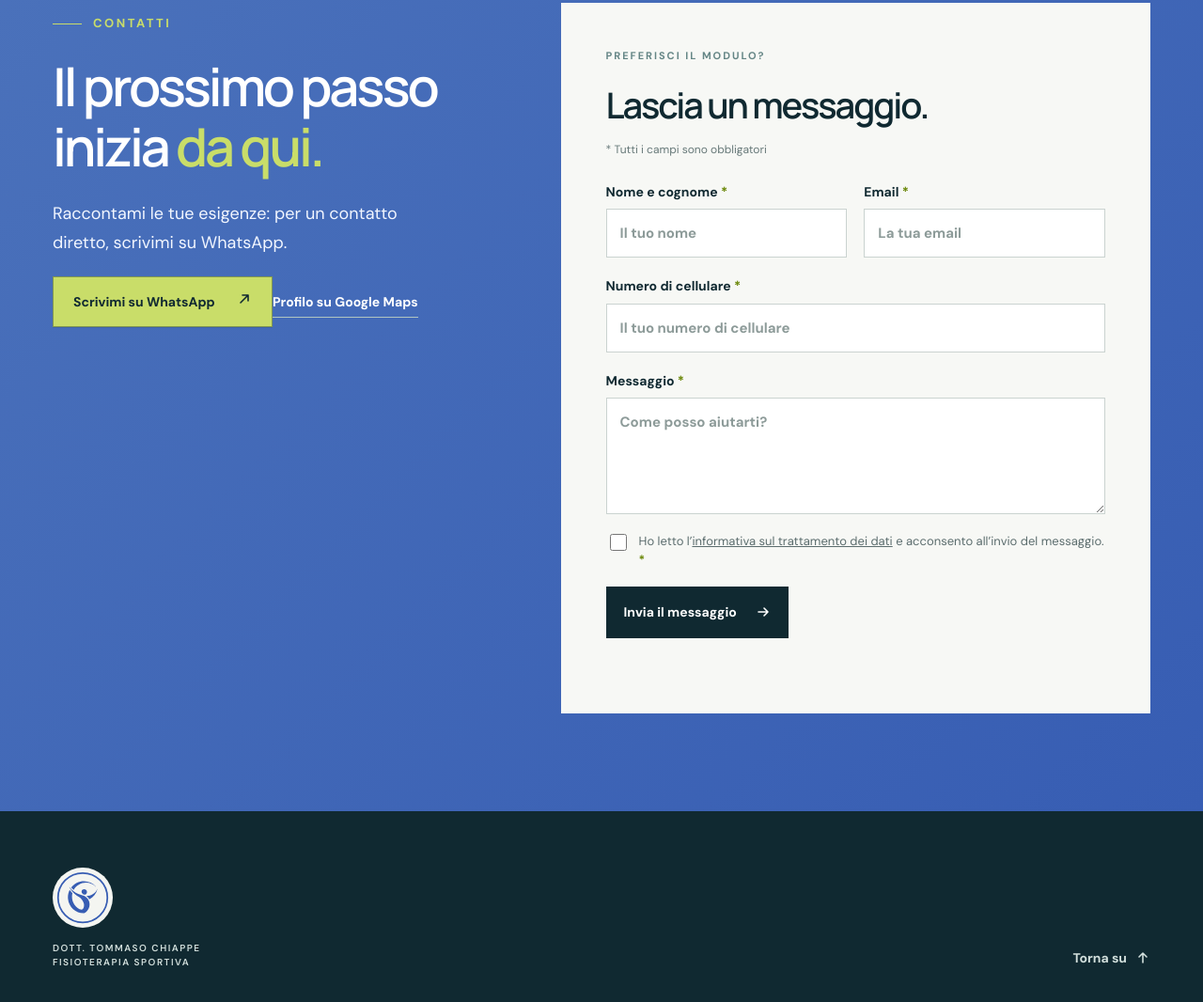
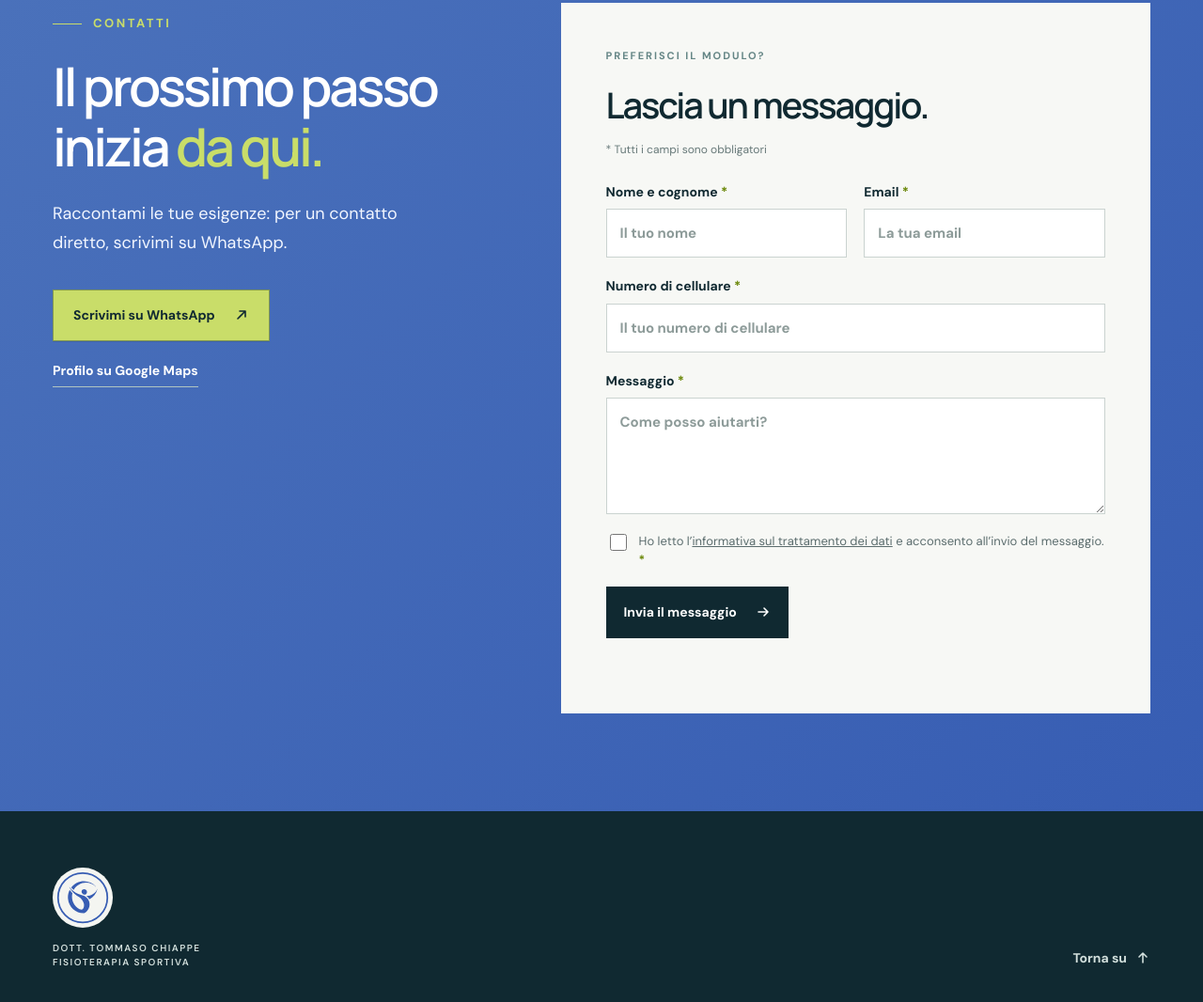
Before and after one commit to Rikk96/tommaso-chiappe, a plain HTML site: page dist/index.html in a window 1280 px wide. Shown: the part 3767-4833 px from the top of the page at 94% size. Drawn offline with Linux system fonts and the light colour scheme.

Commit message:
Riserva altezza e distanza alle azioni della sezione Contatti

```diff
--- a/dist/styles.css
+++ b/dist/styles.css
@@ -222,3 +222,9 @@ a:hover>.arrow-icon,a:focus-visible>.arrow-icon,button:hover>.arrow-icon,button:
   .about-role-wide{display:none}
   .about-role-compact{display:inline}
 }
+
+/* Le azioni occupano la loro altezza reale, senza sovrapposizioni tra link. */
+.contact-actions{display:flex;flex-direction:column;align-items:flex-start;gap:20px}
+.contact-actions .whatsapp-button{display:inline-flex;align-items:center;justify-content:space-between;gap:20px;max-width:100%;min-height:54px;line-height:1.4}
+.contact-actions .whatsapp-button .arrow-icon{margin-left:0}
+.contact-actions .text-link{max-width:100%}
```
